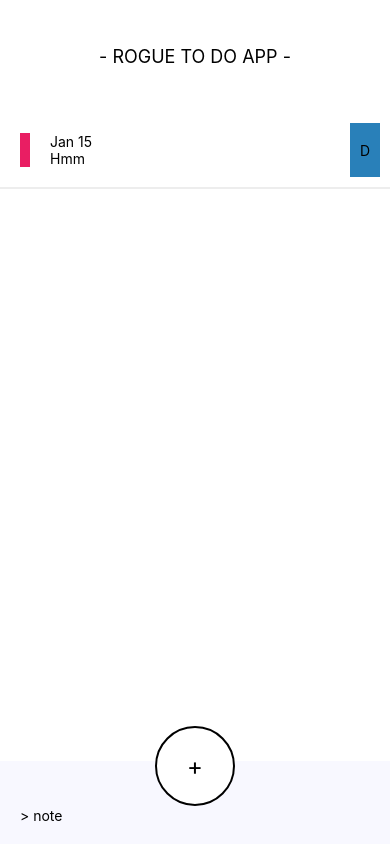
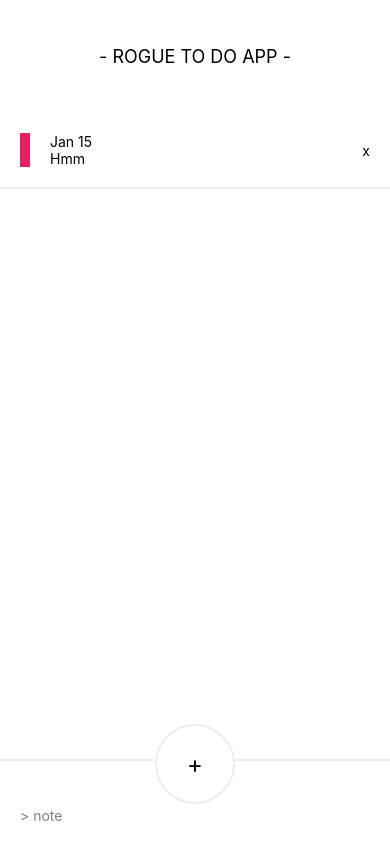
Before and after one commit to juliagaomiller/RogueToDoApp, a React Native app: screen / in a window 390 px wide. Built offline with nearby package versions, Linux system fonts and the light colour scheme.

Commit message:
Basic working to do app. Tutorial from FullStack Development How to make an app - React Native Tutorial - Create a Todo tasks app in 25 minutes

```diff
--- a/App.js
+++ b/App.js
@@ -46,7 +46,7 @@ export default class App extends Component {
             style={styles.textInput}
             onChangeText={(noteText) => this.setState({noteText})} value={this.state.noteText}
             placeholder='> note'
-            placeholderTextColor='black'
+            placeholderTextColor='grey'
           >
           </TextInput>
 
@@ -57,7 +57,17 @@ export default class App extends Component {
   }
 
   addNote(){
-    alert(this.state.noteText)
+    if (this.state.noteText) {
+      var d = new Date();
+      this.state.noteArray.push( {'date': d.getFullYear() + "/" + (d.getMonth() + 1) + "/" + d.getDate(), 'note': this.state.noteText});
+      this.setState({ noteArray: this.state.noteArray });
+      this.setState({ noteText: '' });
+    }
+  }
+
+  deleteNote(key){
+    this.state.noteArray.splice(key,1);
+    this.setState({noteArray: this.state.noteArray});
   }
 
 }
@@ -96,7 +106,7 @@ const styles = StyleSheet.create({
     height: 80,
     borderRadius: 50,
     borderWidth: 2,
-    borderColor: 'black',
+    borderColor: '#ededed',
     alignItems: 'center',
     justifyContent: 'center',
     elevation: 8,
@@ -112,9 +122,9 @@ const styles = StyleSheet.create({
     color: 'black',
     padding: 20,
     paddingTop: 46,
-    backgroundColor: 'ghostwhite',
-    // borderTopWidth: 2,
-    // borderTopColor: '#ededed'
+    backgroundColor: 'white',
+    borderTopWidth: 2,
+    borderTopColor: '#ededed'
   }
 
 });
--- a/src/components/Note.js
+++ b/src/components/Note.js
@@ -19,8 +19,8 @@ export default class App extends Component {
       <Text style={styles.noteText}>{this.props.val.date}</Text>
       <Text style={styles.noteText}>{this.props.val.note}</Text>
 
-      <TouchableOpacity onpress={this.props.deleteMethod} style={styles.noteDelete}>
-        <Text style={styles.noteDeleteText}>D</Text>
+      <TouchableOpacity onPress={this.props.deleteMethod} style={styles.noteDelete}>
+        <Text style={styles.noteDeleteText}>x</Text>
       </TouchableOpacity>
 
       </View>
@@ -33,6 +33,8 @@ const styles = StyleSheet.create({
     position: 'relative',
     padding: 20,
     paddingRight: 100,
+    // borderTopWidth: 2,
+    // borderTopColor: '#ededed',
     borderBottomWidth: 2,
     borderBottomColor: '#ededed',
   },
@@ -45,7 +47,7 @@ const styles = StyleSheet.create({
     position: 'absolute',
     justifyContent: 'center',
     alignItems: 'center',
-    backgroundColor: '#2980b9',
+    backgroundColor: 'white',
     padding: 10,
     top: 10,
     bottom: 10,
```
